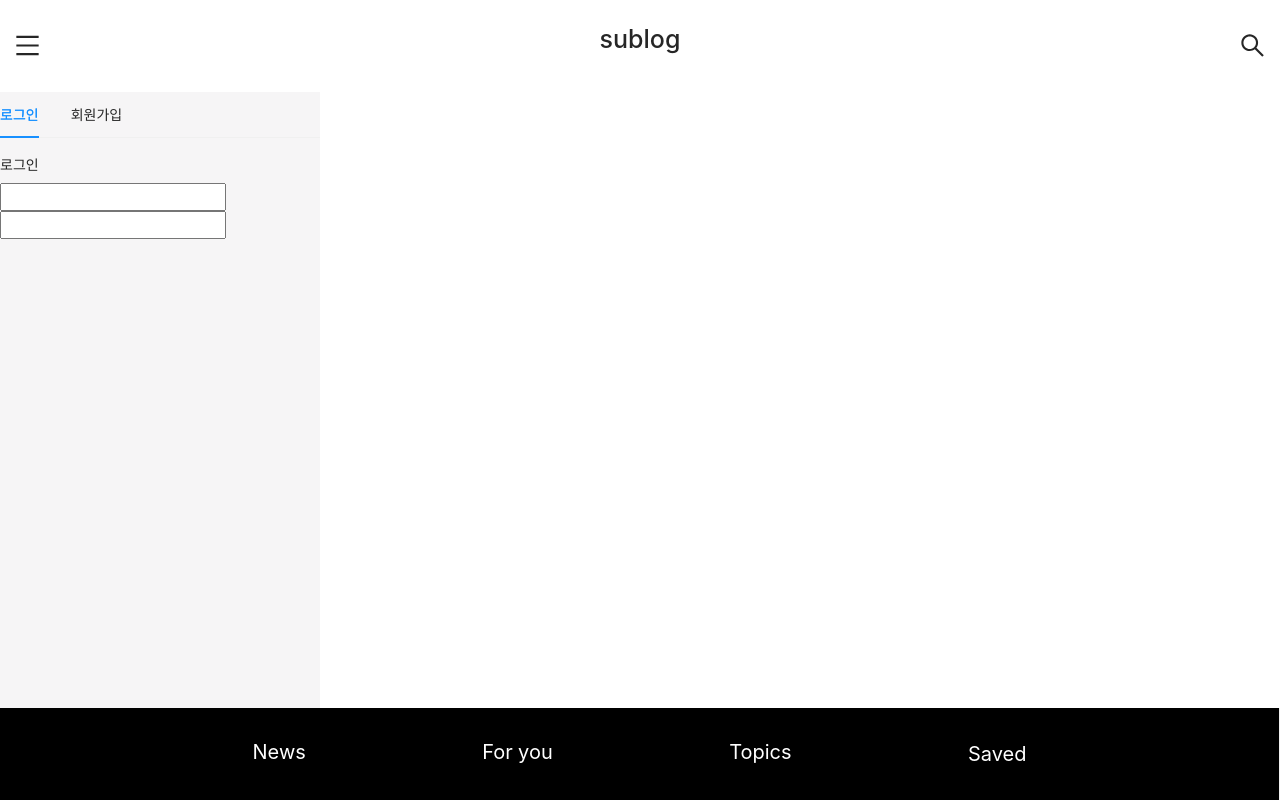
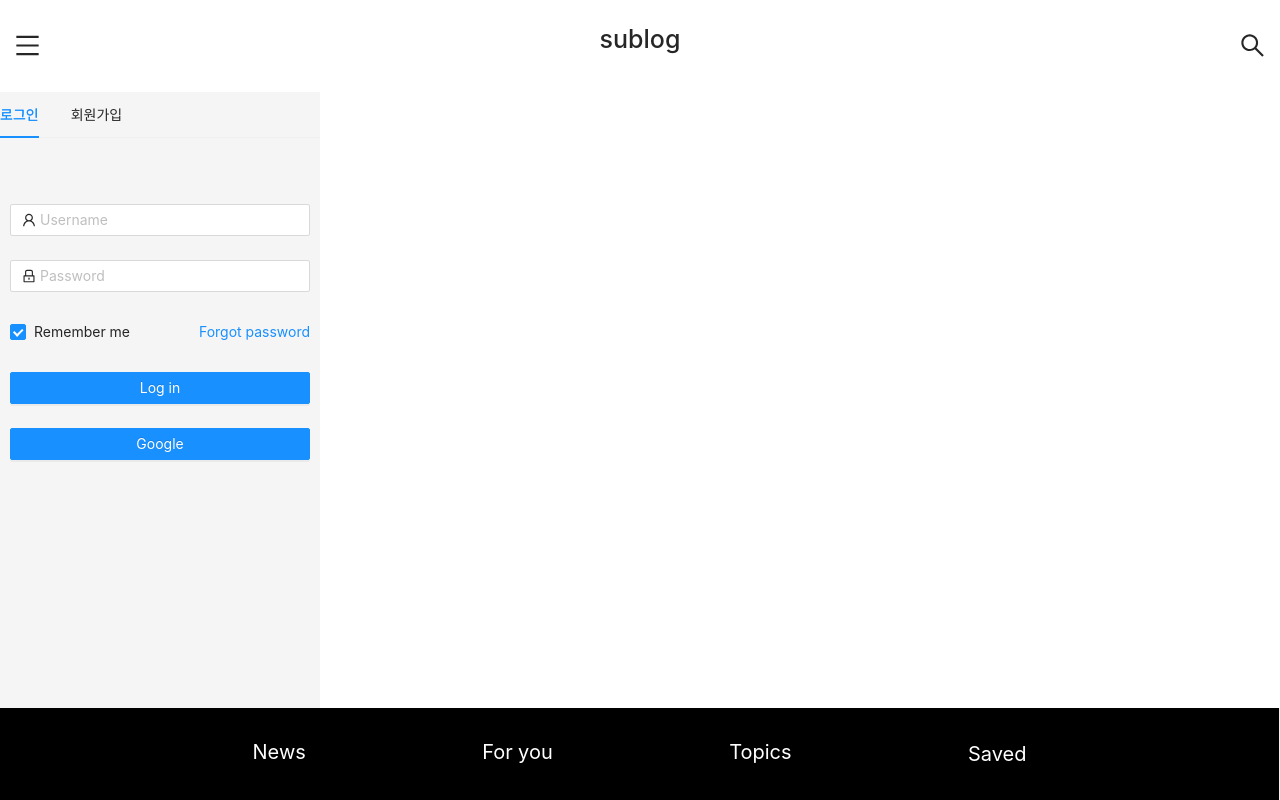
Before and after one commit to sbin0819/sublog, a React (Create React App) app: page /account in a window 1280 px wide. Built offline with nearby package versions, Linux system fonts and the light colour scheme.

Commit message:
style: account

```diff
--- a/src/components/account/login.js
+++ b/src/components/account/login.js
@@ -1,12 +1,93 @@
 import React from 'react';
+import { Form, Input, Button, Checkbox } from 'antd';
+import { UserOutlined, LockOutlined } from '@ant-design/icons';
+import styled from 'styled-components';
+
+const Container = styled(Form)`
+  margin-top: 50px;
+  display: flex;
+  justify-content: center;
+  .login-form {
+    width: 300px;
+  }
+  .login-form-forgot {
+    float: right;
+  }
+  .ant-col-rtl .login-form-forgot {
+    float: left;
+  }
+  .login-form-button {
+    width: 100%;
+  }
+`;
 
 const Login = () => {
+  const onFinish = (values) => {};
   return (
-    <div>
-      <h1>로그인</h1>
-      <input />
-      <input />
-    </div>
+    <Container>
+      <Form
+        name='normal_login'
+        className='login-form'
+        initialValues={{
+          remember: true,
+        }}
+        onFinish={onFinish}
+      >
+        <Form.Item
+          name='username'
+          rules={[
+            {
+              required: true,
+              message: 'Please input your Username!',
+            },
+          ]}
+        >
+          <Input
+            prefix={<UserOutlined className='site-form-item-icon' />}
+            placeholder='Username'
+          />
+        </Form.Item>
+        <Form.Item
+          name='password'
+          rules={[
+            {
+              required: true,
+              message: 'Please input your Password!',
+            },
+          ]}
+        >
+          <Input
+            prefix={<LockOutlined className='site-form-item-icon' />}
+            type='password'
+            placeholder='Password'
+          />
+        </Form.Item>
+        <Form.Item>
+          <Form.Item name='remember' valuePropName='checked' noStyle>
+            <Checkbox>Remember me</Checkbox>
+          </Form.Item>
+
+          <a className='login-form-forgot' href=''>
+            Forgot password
+          </a>
+        </Form.Item>
+
+        <Form.Item>
+          <Button
+            type='primary'
+            htmlType='submit'
+            className='login-form-button'
+          >
+            Log in
+          </Button>
+        </Form.Item>
+        <Form.Item>
+          <Button type='primary' className='login-form-button'>
+            Google
+          </Button>
+        </Form.Item>
+      </Form>
+    </Container>
   );
 };
 
--- a/src/components/account/signup.js
+++ b/src/components/account/signup.js
@@ -1,14 +1,310 @@
-import React from 'react';
+import React, { useState } from 'react';
+import 'antd/dist/antd.css';
+import {
+  Form,
+  Input,
+  Tooltip,
+  Cascader,
+  Select,
+  Row,
+  Col,
+  Checkbox,
+  Button,
+  AutoComplete,
+} from 'antd';
+import { QuestionCircleOutlined } from '@ant-design/icons';
+const { Option } = Select;
+const AutoCompleteOption = AutoComplete.Option;
+const residences = [
+  {
+    value: 'zhejiang',
+    label: 'Zhejiang',
+    children: [
+      {
+        value: 'hangzhou',
+        label: 'Hangzhou',
+        children: [
+          {
+            value: 'xihu',
+            label: 'West Lake',
+          },
+        ],
+      },
+    ],
+  },
+  {
+    value: 'jiangsu',
+    label: 'Jiangsu',
+    children: [
+      {
+        value: 'nanjing',
+        label: 'Nanjing',
+        children: [
+          {
+            value: 'zhonghuamen',
+            label: 'Zhong Hua Men',
+          },
+        ],
+      },
+    ],
+  },
+];
+const formItemLayout = {
+  labelCol: {
+    xs: {
+      span: 24,
+    },
+    sm: {
+      span: 8,
+    },
+  },
+  wrapperCol: {
+    xs: {
+      span: 24,
+    },
+    sm: {
+      span: 16,
+    },
+  },
+};
+const tailFormItemLayout = {
+  wrapperCol: {
+    xs: {
+      span: 24,
+      offset: 0,
+    },
+    sm: {
+      span: 16,
+      offset: 8,
+    },
+  },
+};
 
-const Signup = () => {
+const RegistrationForm = () => {
+  const [form] = Form.useForm();
+
+  const onFinish = (values) => {
+    console.log('Received values of form: ', values);
+  };
+
+  const prefixSelector = (
+    <Form.Item name='prefix' noStyle>
+      <Select
+        style={{
+          width: 70,
+        }}
+      >
+        <Option value='86'>+86</Option>
+        <Option value='87'>+87</Option>
+      </Select>
+    </Form.Item>
+  );
+  const [autoCompleteResult, setAutoCompleteResult] = useState([]);
+
+  const onWebsiteChange = (value) => {
+    if (!value) {
+      setAutoCompleteResult([]);
+    } else {
+      setAutoCompleteResult(
+        ['.com', '.org', '.net'].map((domain) => `${value}${domain}`),
+      );
+    }
+  };
+
+  const websiteOptions = autoCompleteResult.map((website) => ({
+    label: website,
+    value: website,
+  }));
   return (
-    <div>
-      <h1>회원가입</h1>
-      <input />
-      <input />
-      <input />
-    </div>
+    <Form
+      {...formItemLayout}
+      form={form}
+      name='register'
+      onFinish={onFinish}
+      initialValues={{
+        residence: ['zhejiang', 'hangzhou', 'xihu'],
+        prefix: '86',
+      }}
+      scrollToFirstError
+    >
+      <Form.Item
+        name='email'
+        label='E-mail'
+        rules={[
+          {
+            type: 'email',
+            message: 'The input is not valid E-mail!',
+          },
+          {
+            required: true,
+            message: 'Please input your E-mail!',
+          },
+        ]}
+      >
+        <Input />
+      </Form.Item>
+
+      <Form.Item
+        name='password'
+        label='Password'
+        rules={[
+          {
+            required: true,
+            message: 'Please input your password!',
+          },
+        ]}
+        hasFeedback
+      >
+        <Input.Password />
+      </Form.Item>
+
+      <Form.Item
+        name='confirm'
+        label='Confirm Password'
+        dependencies={['password']}
+        hasFeedback
+        rules={[
+          {
+            required: true,
+            message: 'Please confirm your password!',
+          },
+          ({ getFieldValue }) => ({
+            validator(rule, value) {
+              if (!value || getFieldValue('password') === value) {
+                return Promise.resolve();
+              }
+
+              return Promise.reject(
+                'The two passwords that you entered do not match!',
+              );
+            },
+          }),
+        ]}
+      >
+        <Input.Password />
+      </Form.Item>
+
+      <Form.Item
+        name='nickname'
+        label={
+          <span>
+            Nickname&nbsp;
+            <Tooltip title='What do you want others to call you?'>
+              <QuestionCircleOutlined />
+            </Tooltip>
+          </span>
+        }
+        rules={[
+          {
+            required: true,
+            message: 'Please input your nickname!',
+            whitespace: true,
+          },
+        ]}
+      >
+        <Input />
+      </Form.Item>
+
+      <Form.Item
+        name='residence'
+        label='Habitual Residence'
+        rules={[
+          {
+            type: 'array',
+            required: true,
+            message: 'Please select your habitual residence!',
+          },
+        ]}
+      >
+        <Cascader options={residences} />
+      </Form.Item>
+
+      <Form.Item
+        name='phone'
+        label='Phone Number'
+        rules={[
+          {
+            required: true,
+            message: 'Please input your phone number!',
+          },
+        ]}
+      >
+        <Input
+          addonBefore={prefixSelector}
+          style={{
+            width: '100%',
+          }}
+        />
+      </Form.Item>
+
+      <Form.Item
+        name='website'
+        label='Website'
+        rules={[
+          {
+            required: true,
+            message: 'Please input website!',
+          },
+        ]}
+      >
+        <AutoComplete
+          options={websiteOptions}
+          onChange={onWebsiteChange}
+          placeholder='website'
+        >
+          <Input />
+        </AutoComplete>
+      </Form.Item>
+
+      <Form.Item
+        label='Captcha'
+        extra='We must make sure that your are a human.'
+      >
+        <Row gutter={8}>
+          <Col span={12}>
+            <Form.Item
+              name='captcha'
+              noStyle
+              rules={[
+                {
+                  required: true,
+                  message: 'Please input the captcha you got!',
+                },
+              ]}
+            >
+              <Input />
+            </Form.Item>
+          </Col>
+          <Col span={12}>
+            <Button>Get captcha</Button>
+          </Col>
+        </Row>
+      </Form.Item>
+
+      <Form.Item
+        name='agreement'
+        valuePropName='checked'
+        rules={[
+          {
+            validator: (_, value) =>
+              value
+                ? Promise.resolve()
+                : Promise.reject('Should accept agreement'),
+          },
+        ]}
+        {...tailFormItemLayout}
+      >
+        <Checkbox>
+          I have read the <a href=''>agreement</a>
+        </Checkbox>
+      </Form.Item>
+      <Form.Item {...tailFormItemLayout}>
+        <Button type='primary' htmlType='submit'>
+          Register
+        </Button>
+      </Form.Item>
+    </Form>
   );
 };
 
-export default Signup;
+export default RegistrationForm;
```
